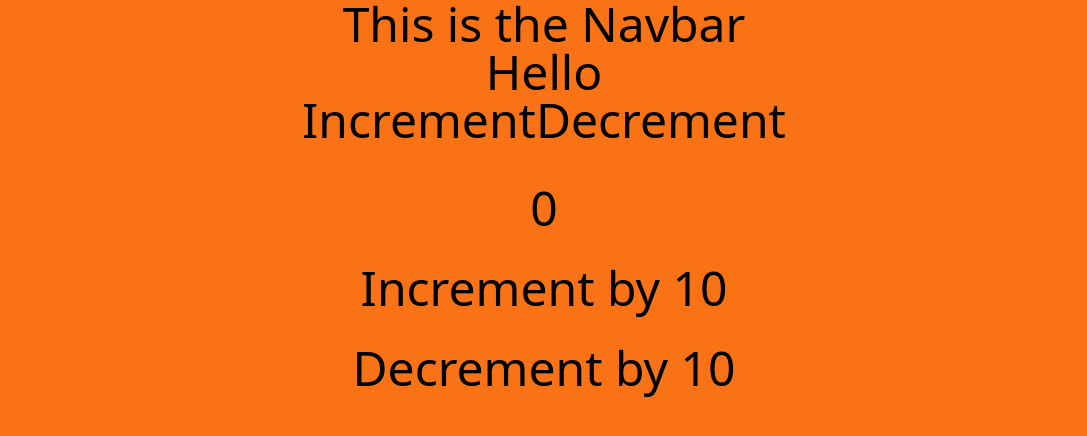
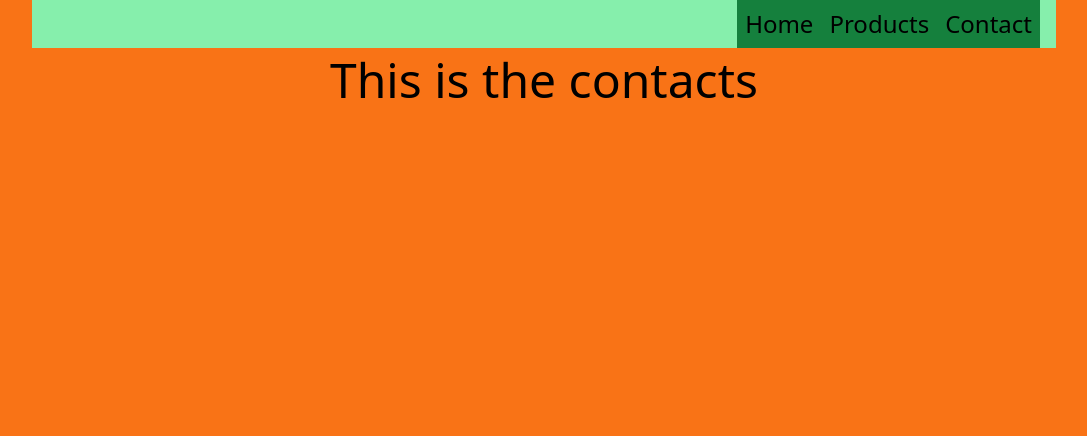
Before and after one commit to Complexlity/eCommerce-site, a React (Vite) app: page /contact in a window 1280 px wide. Shown: the top 436 px of the page, without its empty margins (96-1183 px from the left). Built offline with nearby package versions, Linux system fonts and the light colour scheme.

Commit message:
Add three router routes

```diff
--- a/package.json
+++ b/package.json
@@ -13,6 +13,7 @@
     "react": "^18.2.0",
     "react-dom": "^18.2.0",
     "react-redux": "^8.0.5",
+    "react-router-dom": "^6.4.5",
     "redux": "^4.2.0"
   },
   "devDependencies": {
--- a/src/App.tsx
+++ b/src/App.tsx
@@ -1,32 +1,15 @@
-import Home from "./components/Home"
 import Navbar from "./components/Navbar"
-import { useSelector, useDispatch } from 'react-redux'
-import { decrement, increment, incrementByAmount, decrementByAmount } from "./store/counterSlice"
-import type { RootState } from './store/index.js'
+import RouteSwitch from "./RouteSwitch"
+import { BrowserRouter as Router } from "react-router-dom";
 
 
 function App() {
-  const count = useSelector((state: RootState) => state.counter.value )
-  const dispatch = useDispatch()
   return (
     <div className="App h-screen bg-orange-500 mx-auto text-center text-5xl">
-      <Navbar />
-      <Home />
-      <button
-          aria-label="Increment value"
-          onClick={() => dispatch(increment())}
-        >
-          Increment
-        </button>
-        <button
-          aria-label="Decrement value"
-          onClick={() => dispatch(decrement())}
-        >
-          Decrement
-        </button>
-        <div className="mt-10">{count}</div>
-        <div className="mt-8"><button onClick={() => dispatch(incrementByAmount(10))}>Increment by 10</button></div>
-        <div className="mt-8"><button onClick={() => dispatch(decrementByAmount(10))}>Decrement by 10</button></div>
+      <Router>
+        <Navbar />
+        <RouteSwitch />
+      </Router>
     </div>
   )
 }
--- /dev/null
+++ b/src/RouteSwitch.tsx
@@ -0,0 +1,17 @@
+import { BrowserRouter as Router, Routes, Route } from "react-router-dom"
+import Home from "./pages/Home";
+import Contact from "./pages/Contact";
+import Products from "./pages/Products"
+
+const RouteSwitch = () => {
+    return (
+            <Routes>
+            <Route path='/' element={<Home/>} />
+            <Route path='/contact' element={<Contact/>} />
+            <Route path='/products' element={<Products/>} />
+            </Routes>
+
+        );
+}
+
+export default RouteSwitch;
--- a/src/components/Navbar.tsx
+++ b/src/components/Navbar.tsx
@@ -1,7 +1,14 @@
+import { Link } from 'react-router-dom'
+import { BrowserRouter as Router } from "react-router-dom";
+
 const Navbar = () => {
     return (
-        <div>This is the Navbar</div>
-     );
+        <ul className='flex justify-end text-2xl px-4 mb-2 bg-green-300 w-4/5 mx-auto'>
+            <li className='h-full bg-green-700 py-2 px-2 hover:bg-green-400 hover:text-gray-200'><Link to={'/'}>Home</Link></li>
+            <li className='h-full bg-green-700 py-2 px-2 hover:bg-green-400 hover:text-gray-200'><Link to={'/products'}>Products</Link></li>
+            <li className='h-full bg-green-700 py-2 px-2 hover:bg-green-400 hover:text-gray-200'><Link to={'/contact'}>Contact</Link></li>
+        </ul>
+        );
 }
 
 export default Navbar;
--- /dev/null
+++ b/src/pages/Contact.tsx
@@ -0,0 +1,9 @@
+const Contact = () => {
+    return (
+        <div>
+            <h1>This is the contacts</h1>
+        </div>
+     );
+}
+
+export default Contact
--- /dev/null
+++ b/src/pages/Products.tsx
@@ -0,0 +1,7 @@
+const Products = () => {
+    return (
+        <div>This is the Products</div>
+     );
+}
+
+export default Products;
```
Also changed, not shown: redux-test.tsx (added, +32 -0 lines), src/pages/Home.tsx (renamed from src/components/Home.tsx), 1 other file (tests, documents, lock files or other folders).
